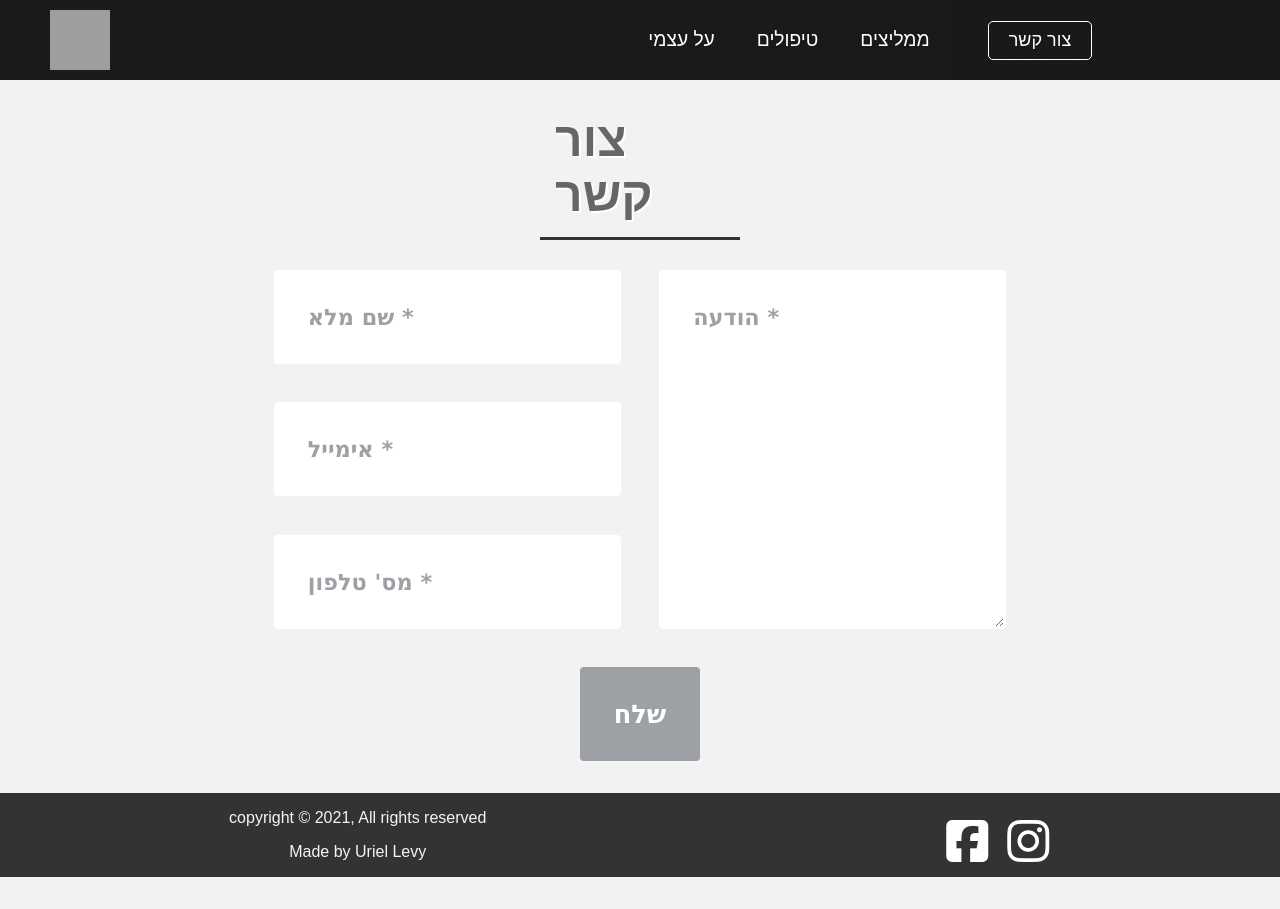
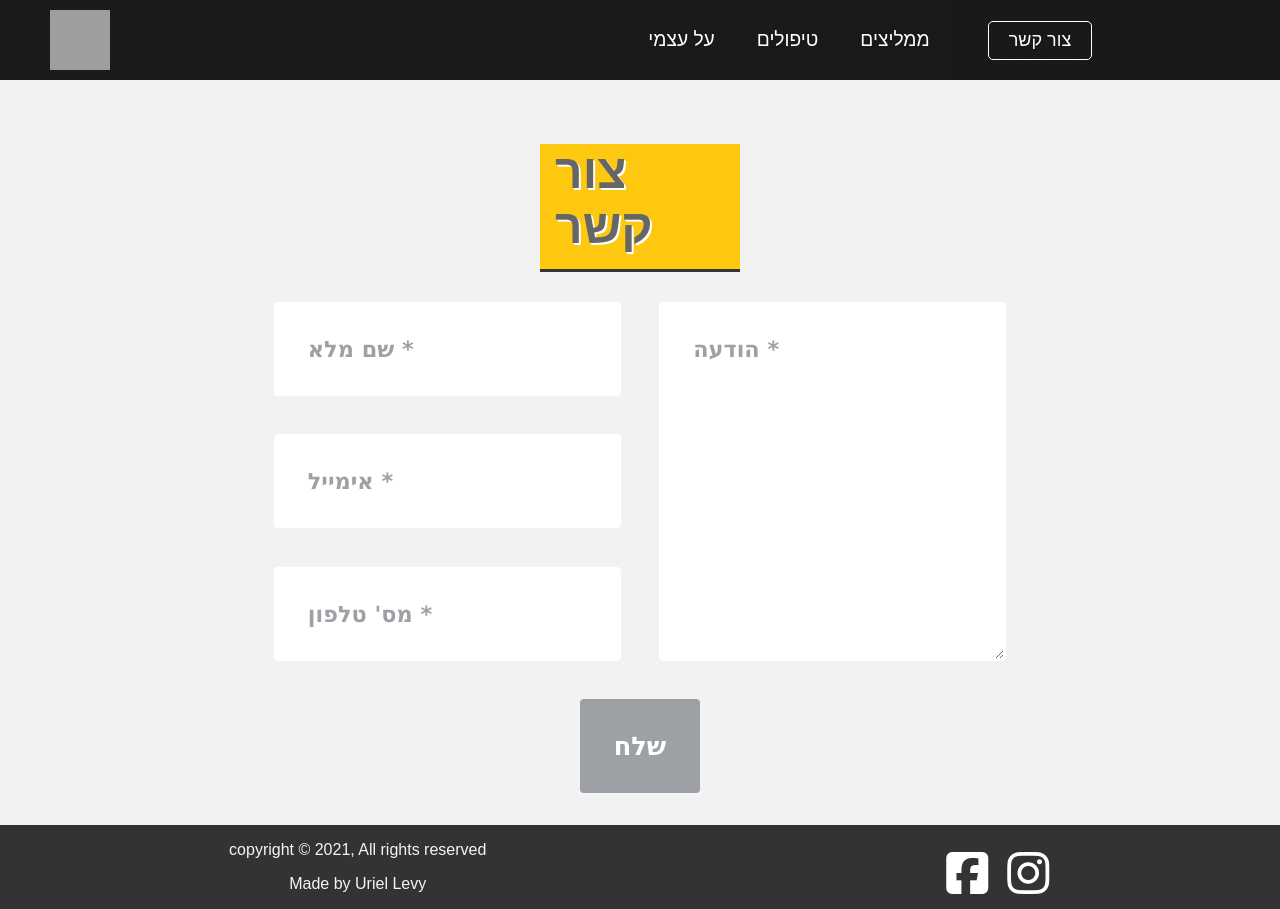
Before and after one commit to uriellevy/nir-toledano-massage-therapist-web, a React (Create React App) app: page /contact in a window 1280 px wide. Before the commit the page ends 877 px from the top, so only its background shows below. Built offline with nearby package versions, Linux system fonts and the light colour scheme; grey boxes are pictures that could not be loaded; a web font is replaced by a local one.

Commit message:
contact queries added

```diff
--- a/src/components/pages/Contact.css
+++ b/src/components/pages/Contact.css
@@ -1,7 +1,7 @@
 .contact-container {
   max-width: 1140px;
   margin: 0 auto;
-  padding: 2rem 2rem;
+  padding: 4rem 2rem 2rem;
   display: flex;
   flex-direction: column;
   align-items: center;
@@ -15,6 +15,7 @@
   width: 200px;
   text-shadow: 1px 1px 0 #fff, 2px 2px 0 #fff;
   padding: 0 15px 15px 15px;
+  background-color: #fec810;
 }
 
 .services-container > h1 {
```
